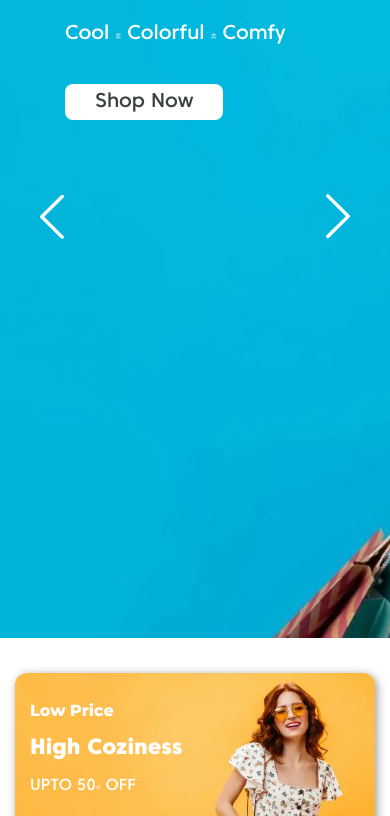
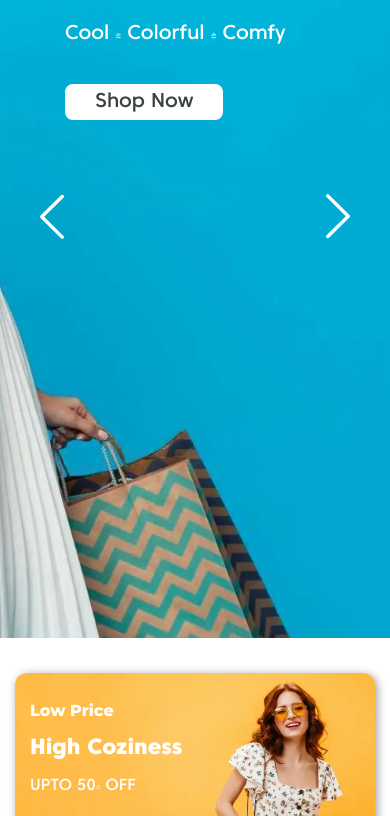
Before and after one commit to Dimontorous/lessons, a plain HTML site: page lesson_21/index.html in a window 390 px wide. Shown: the part 206-1022 px from the top of the page. Drawn offline with nearby package versions, Linux system fonts and the light colour scheme.

Commit message:
Add files via upload

```diff
--- a/lesson_21/scss/style.scss
+++ b/lesson_21/scss/style.scss
@@ -285,7 +285,7 @@ $hover: #8a33fd;
 		background: url("../img/raster-img/hero.webp") center 50px / cover no-repeat;
 	}
 	@media (max-width: 550px) {
-		background: url("../img/raster-img/hero.webp") -600px 50px / cover no-repeat;
+		background: url("../img/raster-img/hero.webp") right 50px / cover no-repeat;
 	}
 	// .hero__container
 
```
Also changed, not shown: lesson_21/css/style.css.
